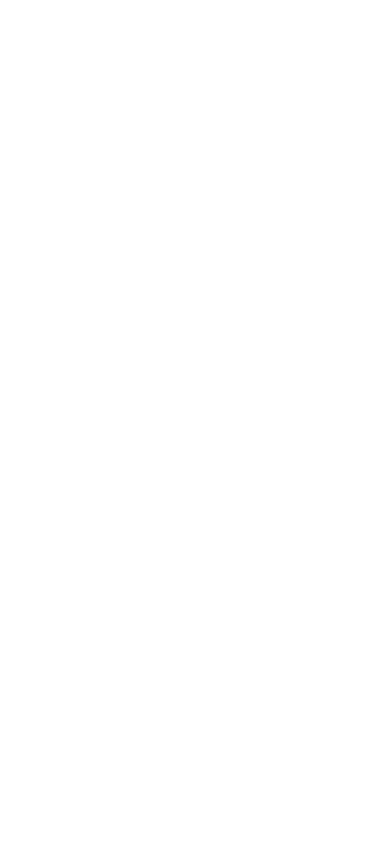
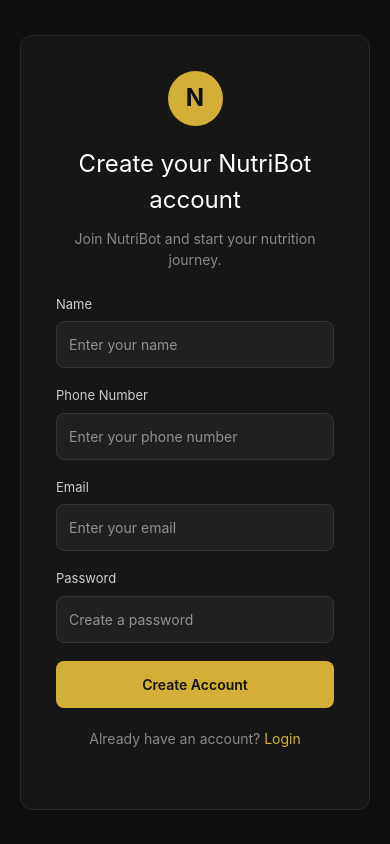
Before and after one commit to TariboMayor/NutriBot, a React app in the folder NutriBot/frontend/: page /signup in a window 390 px wide. Before the commit this address had no page. Built offline with nearby package versions, Linux system fonts and the light colour scheme; the HTML template or start-up script is replaced by a standard one.

Commit message:
Add signup page with phone number

```diff
--- a/NutriBot/frontend/src/App.jsx
+++ b/NutriBot/frontend/src/App.jsx
@@ -2,15 +2,15 @@
 
 import Dashboard from "./pages/Dashboard";
 import ChatPage from "./pages/ChatPage";
+import Signup from "./pages/Signup";
 
 function App() {
   return (
     <BrowserRouter>
       <Routes>
-        <Route path="/" element={<Navigate to="/dashboard" />} />
-
+        <Route path="/" element={<Navigate to="/chat" />} />
+        <Route path="/signup" element={<Signup />} />
         <Route path="/dashboard" element={<Dashboard />} />
-
         <Route path="/chat" element={<ChatPage />} />
       </Routes>
     </BrowserRouter>
--- a/NutriBot/frontend/src/components/chat/ChatInput.css
+++ b/NutriBot/frontend/src/components/chat/ChatInput.css
@@ -1,24 +1,27 @@
 .chat-input-container {
-  width: 90%;
+  width: 100%;
   display: flex;
   justify-content: center;
-  padding: 15px 20px;
+  padding: 15px 20px 20px;
+  box-sizing: border-box;
+  background: #0f0f0f;
+}
+
+.chat-input {
+  width: 65%;
+  max-width: 750px;
+  padding: 13px 16px;
+  border: 1px solid #333;
+  border-radius: 10px;
+  outline: none;
+  font-size: 14px;
+  background: #1b1b1b;
+  color: white;
   box-sizing: border-box;
 }
 
-.chat-input-container form {
-  width: 50%;
-  max-width: 100px;
-}
-
-.chat-input {
-  flex: 1;
-  padding: 12px 10px;
-  border: 1px solid #ccc;
-  border-radius: 8px;
-  outline: none;
-  font-size: 14px;
-  justify-content: center;
+.chat-input::placeholder {
+  color: #777;
 }
 
 .chat-input:focus {
@@ -26,13 +29,16 @@
 }
 
 .send-button {
+  margin-left: 8px;
+  padding: 0 20px;
+  border: none;
+  border-radius: 10px;
   background: #d4af37;
   color: #111111;
-  border: none;
-  border-radius: 8px;
   cursor: pointer;
-  width: 10%;
+  font-weight: 600;
 }
+
 .send-button:hover {
   background: #ecbf2a;
 }
--- /dev/null
+++ b/NutriBot/frontend/src/pages/Signup.css
@@ -0,0 +1,102 @@
+.signup-page {
+  min-height: 100vh;
+  display: flex;
+  justify-content: center;
+  align-items: center;
+  background: #0f0f0f;
+  color: white;
+  padding: 20px;
+  box-sizing: border-box;
+}
+
+.signup-box {
+  width: 100%;
+  max-width: 420px;
+  background: #161616;
+  border: 1px solid #2a2a2a;
+  border-radius: 12px;
+  padding: 35px;
+  box-sizing: border-box;
+}
+
+.signup-logo {
+  width: 55px;
+  height: 55px;
+  margin: 0 auto 20px;
+  display: flex;
+  align-items: center;
+  justify-content: center;
+  border-radius: 50%;
+  background: #d4af37;
+  color: #111;
+  font-size: 24px;
+  font-weight: bold;
+}
+
+.signup-box h1 {
+  text-align: center;
+  margin: 0 0 10px;
+  font-size: 24px;
+}
+
+.signup-box > p {
+  text-align: center;
+  color: #888;
+  font-size: 14px;
+  margin-bottom: 25px;
+}
+
+.signup-box form {
+  display: flex;
+  flex-direction: column;
+}
+
+.signup-box label {
+  margin-bottom: 7px;
+  font-size: 13px;
+  color: #ccc;
+}
+
+.signup-box input {
+  padding: 12px;
+  margin-bottom: 18px;
+  border: 1px solid #333;
+  border-radius: 8px;
+  outline: none;
+  background: #202020;
+  color: white;
+  font-size: 14px;
+  box-sizing: border-box;
+}
+
+.signup-box input:focus {
+  border-color: #d4af37;
+}
+
+.signup-box button {
+  padding: 13px;
+  border: none;
+  border-radius: 8px;
+  background: #d4af37;
+  color: #111;
+  font-size: 14px;
+  font-weight: 600;
+  cursor: pointer;
+}
+
+.signup-box button:hover {
+  background: #ecbf2a;
+}
+
+.login-link {
+  margin-top: 20px !important;
+}
+
+.login-link a {
+  color: #d4af37;
+  text-decoration: none;
+}
+
+.login-link a:hover {
+  text-decoration: underline;
+}
--- /dev/null
+++ b/NutriBot/frontend/src/pages/Signup.jsx
@@ -0,0 +1,78 @@
+import { useState } from "react";
+import { Link } from "react-router-dom";
+import "./Signup.css";
+
+function Signup() {
+    const [name, setName] = useState("");
+    const [phone, setPhone] = useState("");
+    const [email, setEmail] = useState("");
+    const [password, setPassword] = useState("");
+
+  function handleSignup(event) {
+    event.preventDefault();
+
+    console.log({
+      name,
+      phone,
+      email,
+      password,
+    });
+  }
+
+  return (
+    <div className="signup-page">
+      <div className="signup-box">
+        <div className="signup-logo">N</div>
+
+        <h1>Create your NutriBot account</h1>
+        <p>Join NutriBot and start your nutrition journey.</p>
+
+        <form onSubmit={handleSignup}>
+          <label>Name</label>
+          <input
+            type="text"
+            placeholder="Enter your name"
+            value={name}
+            onChange={(event) => setName(event.target.value)}
+            required
+          />
+
+          <label>Phone Number</label>
+            <input
+            type="tel"
+            placeholder="Enter your phone number"
+            value={phone}
+            onChange={(event) => setPhone(event.target.value)}
+            required
+            />
+
+          <label>Email</label>
+          <input
+            type="email"
+            placeholder="Enter your email"
+            value={email}
+            onChange={(event) => setEmail(event.target.value)}
+            required
+          />
+
+          <label>Password</label>
+          <input
+            type="password"
+            placeholder="Create a password"
+            value={password}
+            onChange={(event) => setPassword(event.target.value)}
+            required
+          />
+
+          <button type="submit">Create Account</button>
+        </form>
+
+        <p className="login-link">
+          Already have an account? <Link to="/login">Login</Link>
+        </p>
+      </div>
+    </div>
+  );
+}
+
+export default Signup;
```
